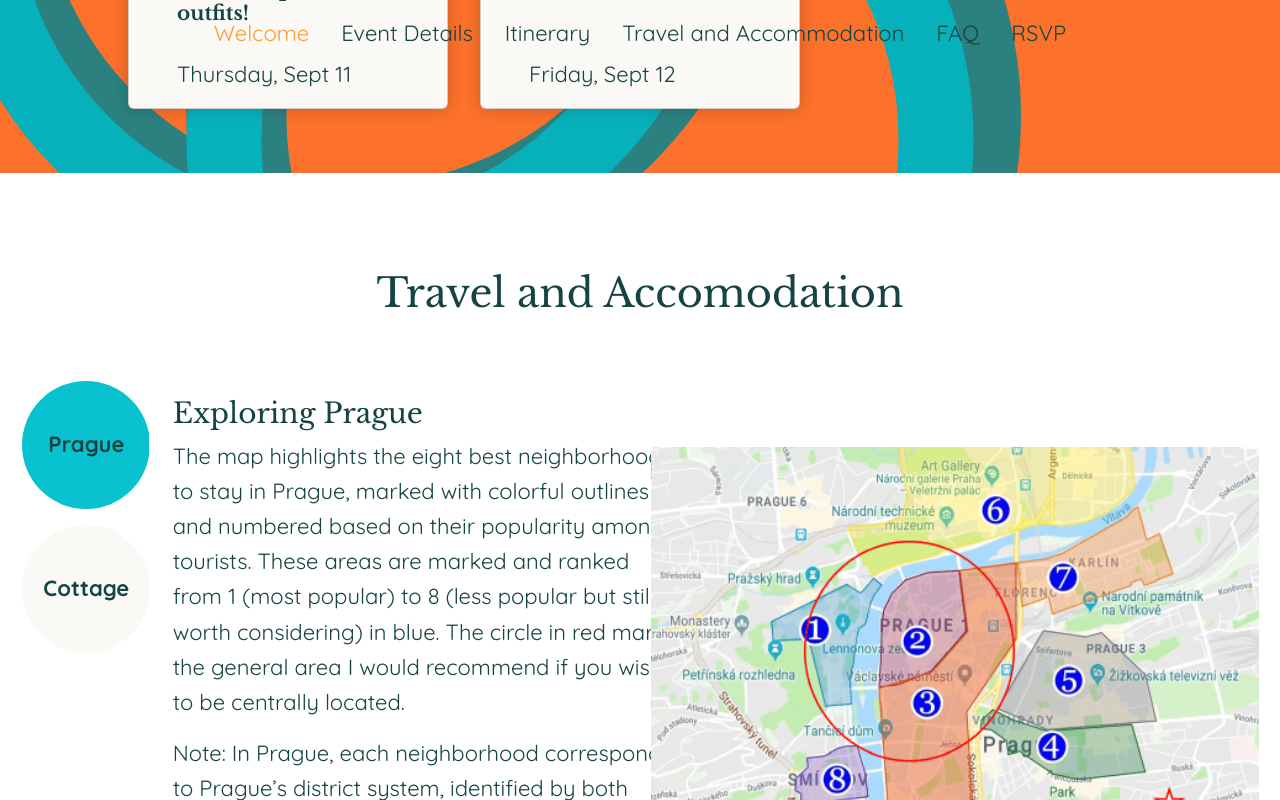
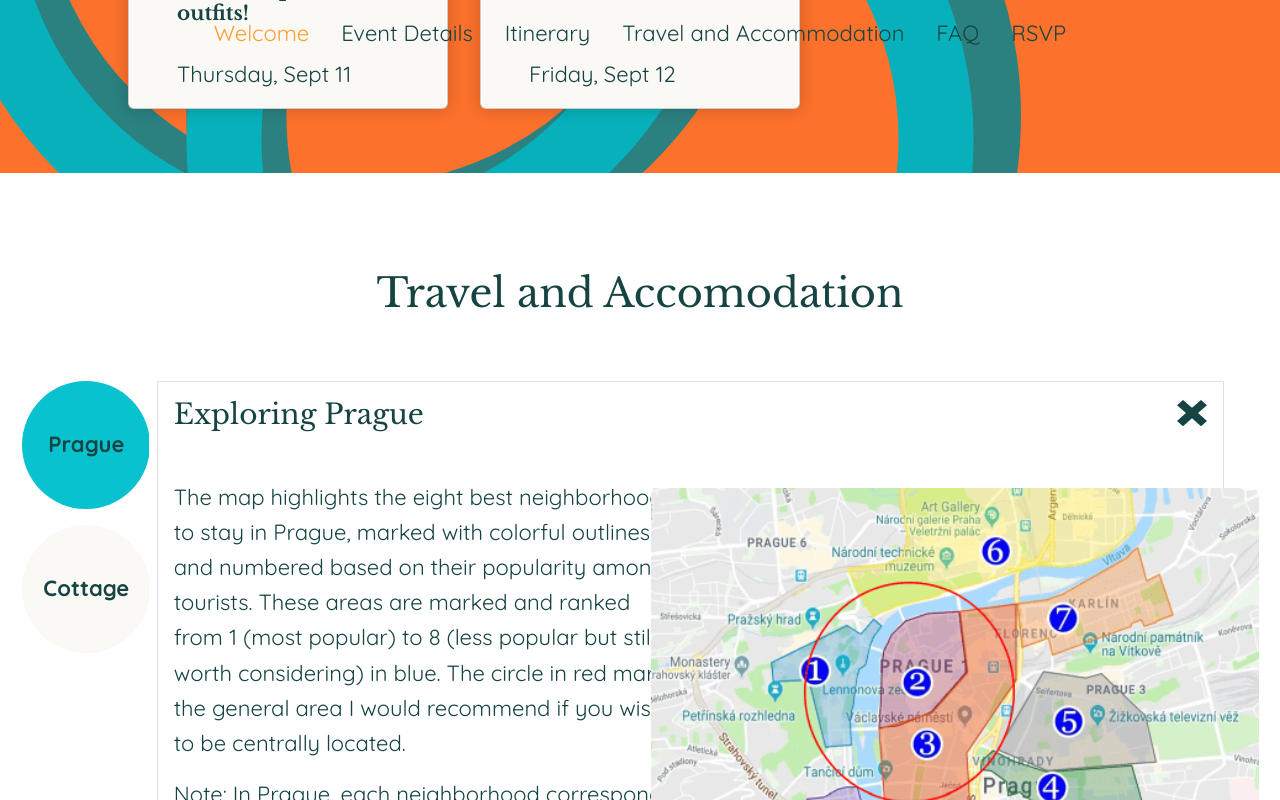
Before and after one commit to queuing4oranges/sam-adrian-wedding, a React (Vite) app: page /#welcome in a window 1280 px wide. Both pictures are taken after a click on the button "Exploring Prague". Built offline with nearby package versions, Linux system fonts and the light colour scheme; a web font is replaced by a local one.

Commit message:
Add close button to PragueMap

```diff
--- a/src/components/travel/PragueMap.jsx
+++ b/src/components/travel/PragueMap.jsx
@@ -1,10 +1,25 @@
 import { CardBody, Row, Col } from 'reactstrap';
 import map from '/assets/images/prague-map.png';
+import Xicon from '../../assets/svgs/Xicon';
 
-export default function PragueMap() {
+export default function PragueMap({ setShowPrague }) {
 	return (
-		<CardBody>
-			<h3>Exploring Prague</h3>
+		<CardBody className='border prague-map-container'>
+			<div className='prague-map-title-container d-flex justify-content-between'>
+				<h3 className='mb-5'>Exploring Prague</h3>
+				<span
+					onClick={() => setShowPrague(false)}
+					className='close-x d-flex justify-content-end pe-0'
+					title='Close'
+				>
+					<Xicon
+						width={30}
+						height={30}
+						color='#164443'
+						className='xicon'
+					/>
+				</span>
+			</div>
 			<Row className='d-flex justify-content-center'>
 				<Col xl='6' className='prague-travel-cardbody'>
 					<p>
--- a/src/components/travel/travel.scss
+++ b/src/components/travel/travel.scss
@@ -124,10 +124,17 @@
 	}
 }
 
-
 /* Tablets & Small Laptops (768px and below) */
 @media (max-width: 768px) {
 	.hood-btn {
 		padding: 16px 32px;
 	}
 }
+
+/* Mobile Devices (576px and below) */
+@media (max-width: 576px) {
+	.prague-travel-cardbody {
+		height: 30rem !important;
+		overflow-y: scroll;
+	}
+}
```
